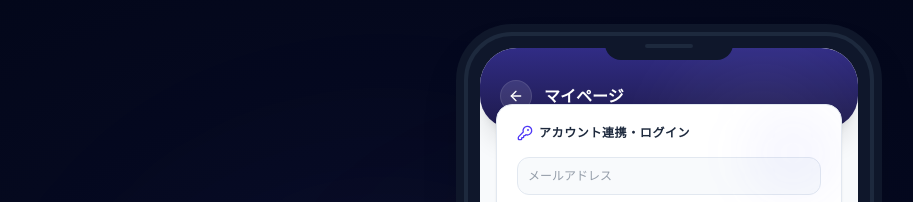
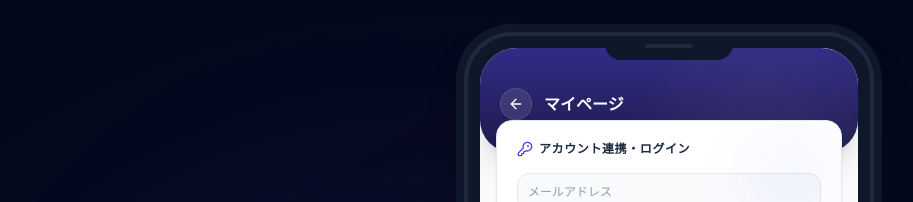
Before and after one commit to WAKAMUSYA/nsca-lab, a Next.js app: page /mypage in a window 1280 px wide. Shown: the top 202 px of the page, without its empty margins (187-1100 px from the left). Built offline with nearby package versions, Linux system fonts and the light colour scheme; no server answers.

Commit message:
マイページヘッダー余白と詰まり気味レイアウトの改善

```diff
--- a/src/app/mypage/page.tsx
+++ b/src/app/mypage/page.tsx
@@ -304,11 +304,11 @@ export default function MyPage() {
     <div className="flex flex-col min-h-screen bg-slate-50 pb-24">
 
       {/* Profile Welcome Header Banner */}
-      <div className="bg-gradient-to-b from-indigo-900 to-indigo-950 text-white px-5 pt-8 pb-12 rounded-b-[2rem] shadow-xl relative overflow-hidden">
+      <div className="bg-gradient-to-b from-indigo-900 to-indigo-950 text-white px-5 pt-10 pb-16 rounded-b-[2rem] shadow-xl relative overflow-hidden">
         <div className="absolute top-0 right-0 w-48 h-48 bg-white/5 rounded-full blur-2xl pointer-events-none" />
 
         {/* Navigation line */}
-        <div className="flex items-center gap-3 mb-6">
+        <div className="flex items-center gap-3 mb-8">
           <Link href="/" className="w-8 h-8 rounded-full bg-white/10 flex items-center justify-center border border-white/10 hover:bg-white/20 text-white transition-all">
             <ArrowLeft className="w-4 h-4" />
           </Link>
@@ -348,7 +348,7 @@ export default function MyPage() {
       </div>
 
       {/* Main Body */}
-      <div className="px-4 -mt-6 flex flex-col gap-6">
+      <div className="px-4 -mt-8 flex flex-col gap-6">
 
         {/* Sleek Compact Login Box (Only when NOT logged in) */}
         {!user && (
```
